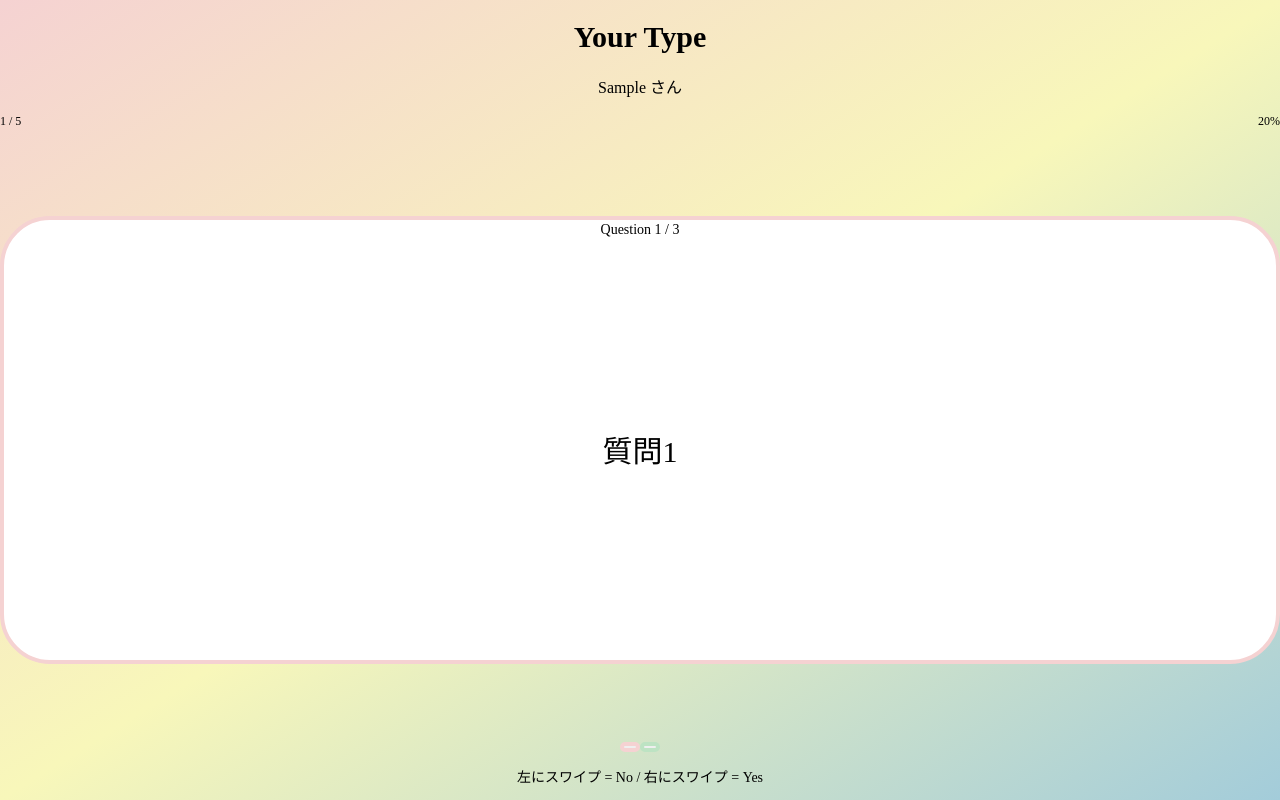
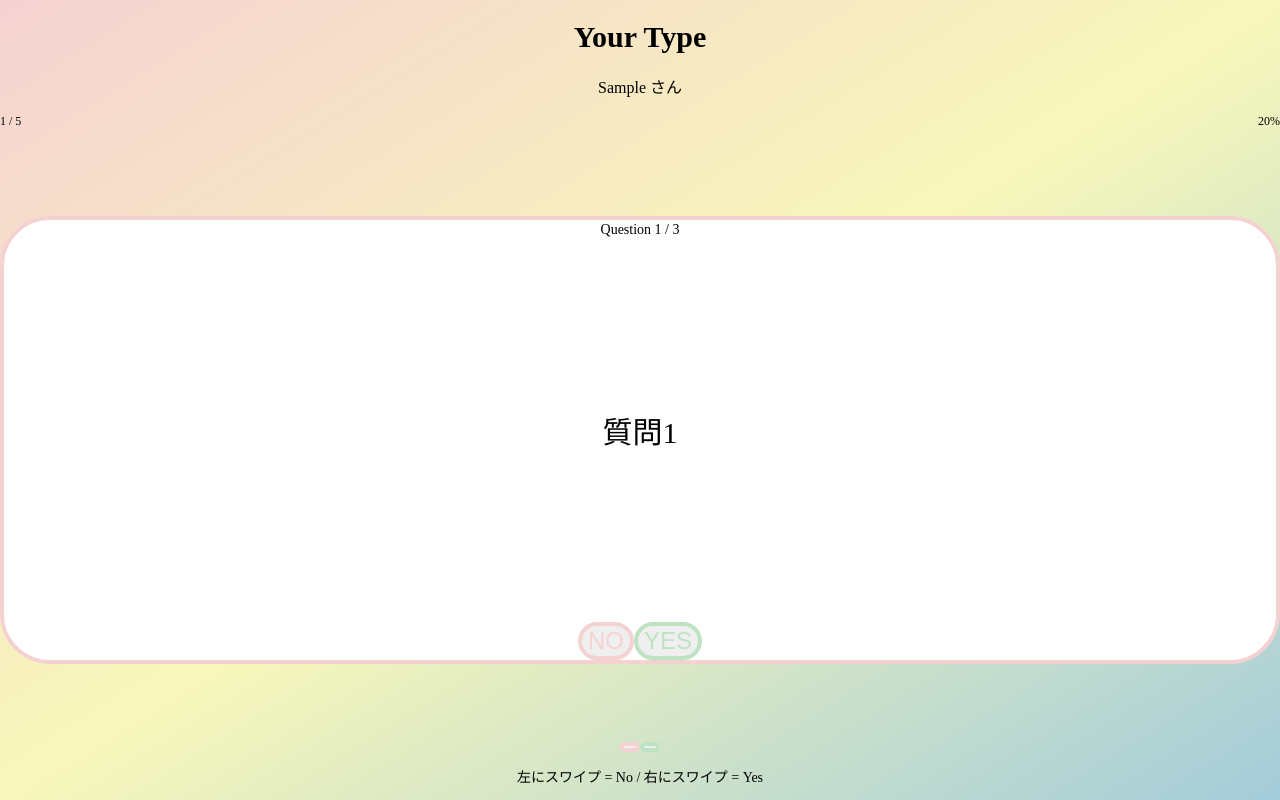
Before and after one commit to natsu0529/your_type_web, a Next.js app: page / in a window 1280 px wide. Both pictures are taken after typing "Sample" into the empty fields and a click on the button "診断をスタート ✨". Built offline with nearby package versions, Linux system fonts and the light colour scheme.

Commit message:
Add swipe buttons and animation handling to QuestionCard component

```diff
--- a/src/components/QuestionCard.tsx
+++ b/src/components/QuestionCard.tsx
@@ -22,6 +22,7 @@ export default function QuestionCard({
   const [position, setPosition] = useState({ x: 0, y: 0 });
   const [isDragging, setIsDragging] = useState(false);
   const [startPos, setStartPos] = useState({ x: 0, y: 0 });
+  const [isAnimating, setIsAnimating] = useState(false);
 
   const handleMouseDown = (e: React.MouseEvent) => {
     setIsDragging(true);
@@ -73,6 +74,19 @@ export default function QuestionCard({
     }
   };
 
+  const handleButtonClick = (answer: boolean) => {
+    if (isAnimating) return;
+
+    setIsAnimating(true);
+    const targetX = answer ? 300 : -300;
+    setPosition({ x: targetX, y: 0 });
+
+    setTimeout(() => {
+      onSwipe(answer);
+      setIsAnimating(false);
+    }, 300);
+  };
+
   const rotation = position.x * 0.1;
 
   return (
@@ -102,6 +116,28 @@ export default function QuestionCard({
         <div className="text-center flex-1 flex items-center justify-center px-4">
           <p className="responsive-text-3xl font-bold text-gray-800">{question}</p>
         </div>
+
+        {/* ボタン */}
+        <div className="flex gap-12 justify-center mt-4">
+          <button
+            onClick={(e) => {
+              e.stopPropagation();
+              handleButtonClick(false);
+            }}
+            className="responsive-text-2xl font-bold px-8 py-3 rounded-full border-4 border-[var(--color-pink-light)] text-[var(--color-pink-light)] bg-white hover:bg-[var(--color-pink-light)] hover:text-white transition-colors duration-200"
+          >
+            NO
+          </button>
+          <button
+            onClick={(e) => {
+              e.stopPropagation();
+              handleButtonClick(true);
+            }}
+            className="responsive-text-2xl font-bold px-8 py-3 rounded-full border-4 border-[var(--color-green-light)] text-[var(--color-green-light)] bg-white hover:bg-[var(--color-green-light)] hover:text-white transition-colors duration-200"
+          >
+            YES
+          </button>
+        </div>
       </div>
 
       {/* NOラベル - 右下に配置 */}
@@ -110,7 +146,7 @@ export default function QuestionCard({
         style={{
           bottom: '1rem',
           right: '1rem',
-          opacity: isDragging && position.x < 0 ? Math.min(Math.abs(position.x) / 100, 1) : 0
+          opacity: (isDragging || isAnimating) && position.x < 0 ? Math.min(Math.abs(position.x) / 100, 1) : 0
         }}
       >
         NO
@@ -121,7 +157,7 @@ export default function QuestionCard({
         style={{
           bottom: '1rem',
           left: '1rem',
-          opacity: isDragging && position.x > 0 ? Math.min(position.x / 100, 1) : 0
+          opacity: (isDragging || isAnimating) && position.x > 0 ? Math.min(position.x / 100, 1) : 0
         }}
       >
         YES
```
